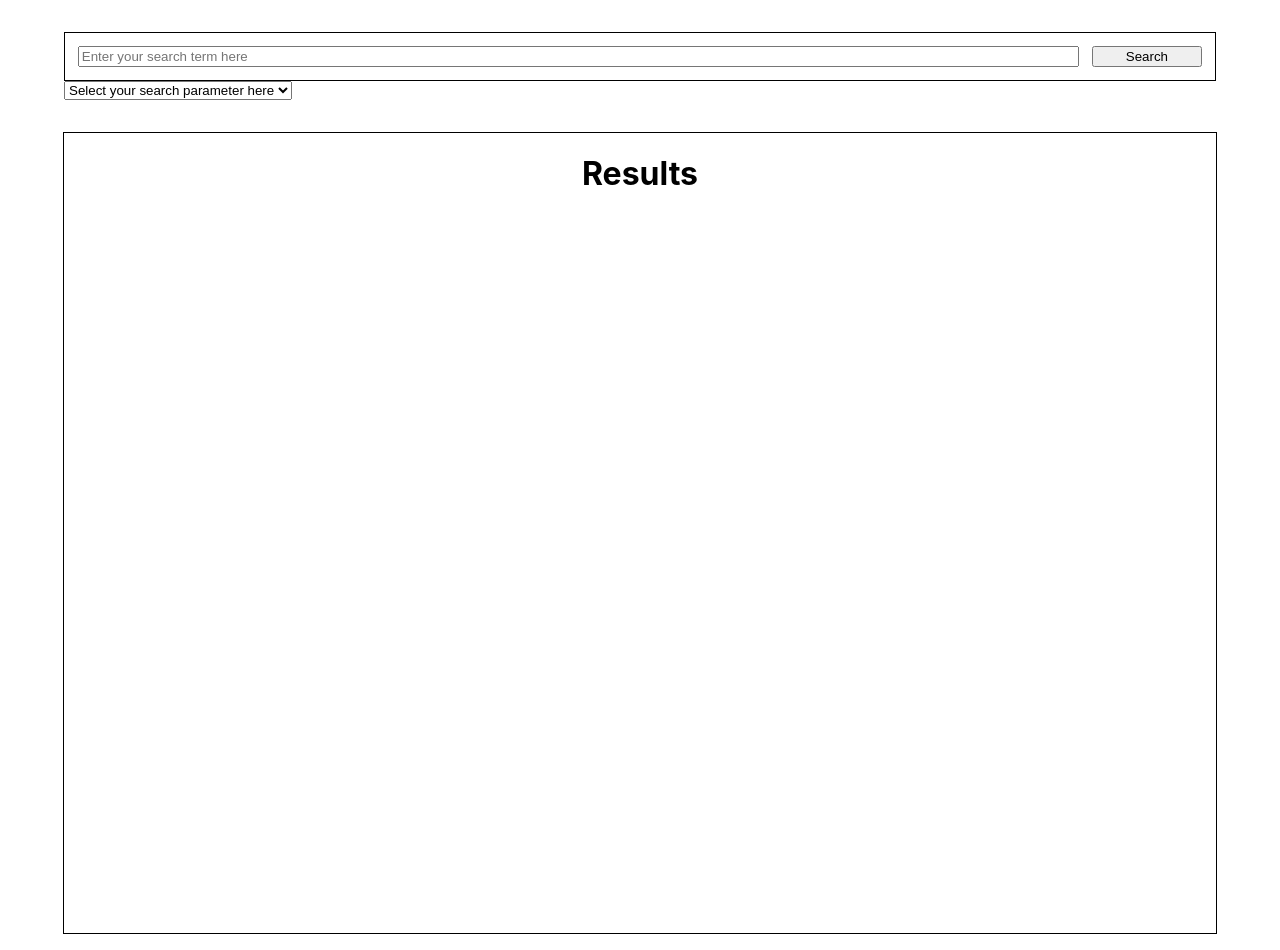
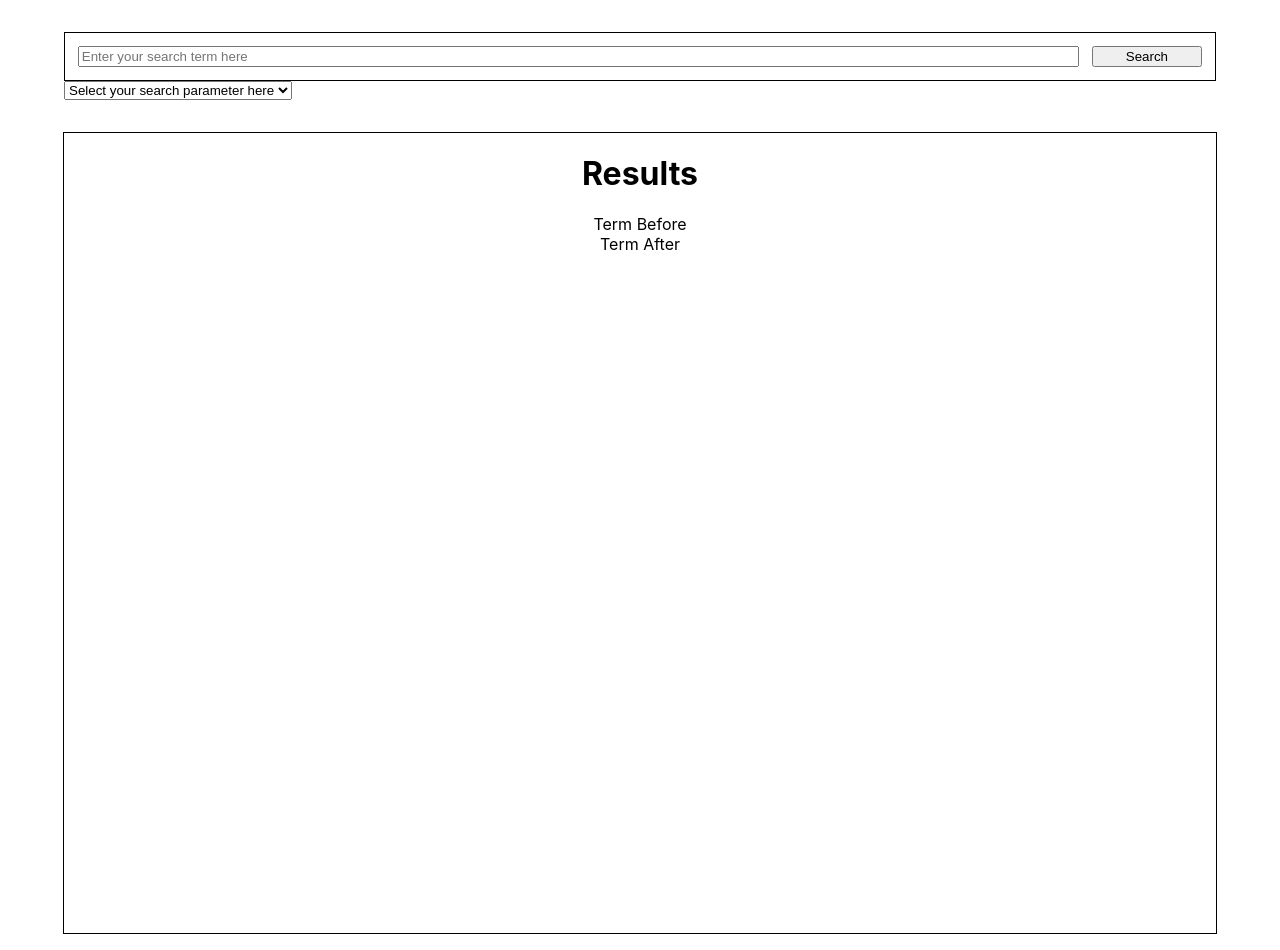
Before and after one commit to cmstorrsfox/lexicalists, a React (Create React App) app: page / in a window 1280 px wide. Built offline with nearby package versions, Linux system fonts and the light colour scheme.

Commit message:
commit prior to creating new branch

```diff
--- a/src/Components/SearchResults/SearchResults.js
+++ b/src/Components/SearchResults/SearchResults.js
@@ -7,6 +7,9 @@ class SearchResults extends React.Component {
         return (
             <div className="resultsContainer">
                 <h1>Results</h1>
+                <div className="term-before">
+                    Term Before
+                </div>
                 <div className="results">
                     {
                         this.props.searchResults.map((item) => {
@@ -14,6 +17,9 @@ class SearchResults extends React.Component {
                         })
                     }
                 </div>
+                <div className="term-after">
+                    Term After
+                </div>
             </div>
         )
     }
```
